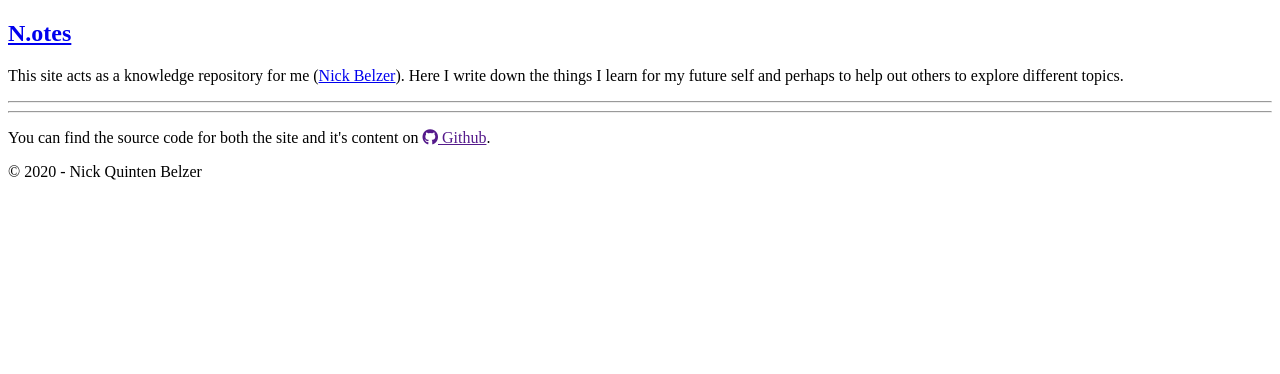
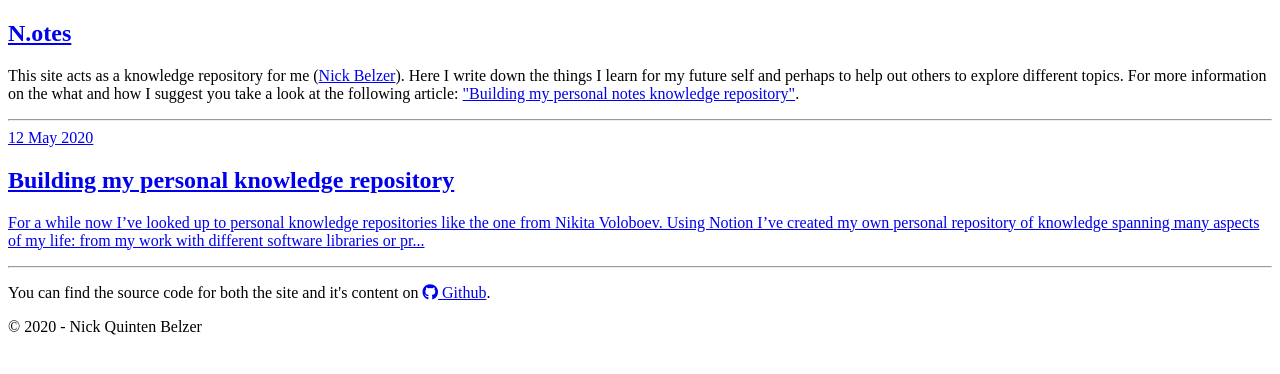
Before and after one commit to nbelzer/notes, a Jekyll site: the page built from index.html, in a window 1280 px wide. Shown: the top 374 px of the page. Built offline with Jekyll 4.4.1, drawn with Linux system fonts in a browser that asks for light colours; nearby versions of some CDN libraries.

Commit message:
Publish "Building my personal knowledge repository"

```diff
--- a/index.html
+++ b/index.html
@@ -4,7 +4,7 @@ layout: default
 
 <div class="mt-6 text-gray-800">
     <p>
-    This site acts as a knowledge repository for me (<a href="https://nickbelzer.me">Nick Belzer</a>). Here I write down the things I learn for my future self and perhaps to help out others to explore different topics.
+    This site acts as a knowledge repository for me (<a href="https://nickbelzer.me">Nick Belzer</a>). Here I write down the things I learn for my future self and perhaps to help out others to explore different topics. For more information on the what and how I suggest you take a look at the following article: <a href="/topics/2020/05/12/building-my-personal-knowledge-repository.html">"Building my personal notes knowledge repository"</a>.
     </p>
 </div>
 
@@ -29,5 +29,5 @@ layout: default
 <hr>
 
 <p class="text-gray-800">
-    You can find the source code for both the site and it's content on <a href=""><i class="fab fa-github"></i> Github</a>.
+    You can find the source code for both the site and it's content on <a href="https://github.com/nbelzer/notes"><i class="fab fa-github"></i> Github</a>.
 </p>
--- /dev/null
+++ b/topics/_posts/2020-05-12-building-my-personal-knowledge-repository.md
@@ -0,0 +1,25 @@
+---
+title: Building my personal knowledge repository
+layout: topic
+author: nbelzer
+tags: []
+---
+For a while now I've looked up to personal knowledge repositories like the one from [Nikita Voloboev](https://wiki.nikitavoloboev.xyz). Using [Notion](https://www.notion.so) I've created my own personal repository of knowledge spanning many aspects of my life: from my work with different software libraries or programming languages to strategies for games and general thoughts about life.
+
+Over the last two months I've been trying to find a way to start documenting some of this content online as I think that many of my findings can be useful for others.
+
+{% include subpage.html page='topics/building-my-personal-knowledge-repository/01-the-why.md' color='text-blue-400' %}
+
+It has taken me some time to find the correct format for this but I believe I have now found a way to make this work. Taking some inspiration from others, like the iOS reviews on [macstories](https://www.macstories.net/stories/ios-and-ipados-13-the-macstories-review/) and the application [Craft.do](https://craft.do), I would like to structure the content in my knowledge repository by dividing the content up in to subpages. You've already seen one of these subsections above: titled "The Why".
+
+Craft created some examples from public letters that showcases how something like this would work, for eaxmple the [2019 anual letter from Bill & Melinda Gates foundation](https://www.craft.do/s/wB8sLc1GjUCs):
+
+{% include figure.html url="/topics/building-my-personal-knowledge-repository/img/craft-do-example.png" description="Craft.Do example subpages example." %}
+
+This type of subdivision makes intuitive sense in my head as it breaks down topics in to smaller blocks, allowing me to build up my knowledge one block at a time. I hope that for the reader it will provide a similar experience.
+
+{% include subpage.html page='topics/building-my-personal-knowledge-repository/02-the-how.md' color='text-purple-400' %}
+
+---
+
+If you are interested in the source code for this knowledge repository you can find it on [Github](https://github.com/nbelzer/notes). Both the code and content is available there. If you have a suggestion, correction or are having issues with this site you can create an issue there to let me know.
```
Also changed, not shown: topics/building-my-personal-knowledge-repository/01-the-why.md (added, +24 -0 lines), topics/building-my-personal-knowledge-repository/02-01-subpages.md (added, +28 -0 lines), topics/building-my-personal-knowledge-repository/02-the-how.md (added, +20 -0 lines), topics/building-my-personal-knowledge-repository/img/craft-do-example.png (added), topics/building-my-personal-knowledge-repository/img/notion-person-wiki-categories.png (added).
